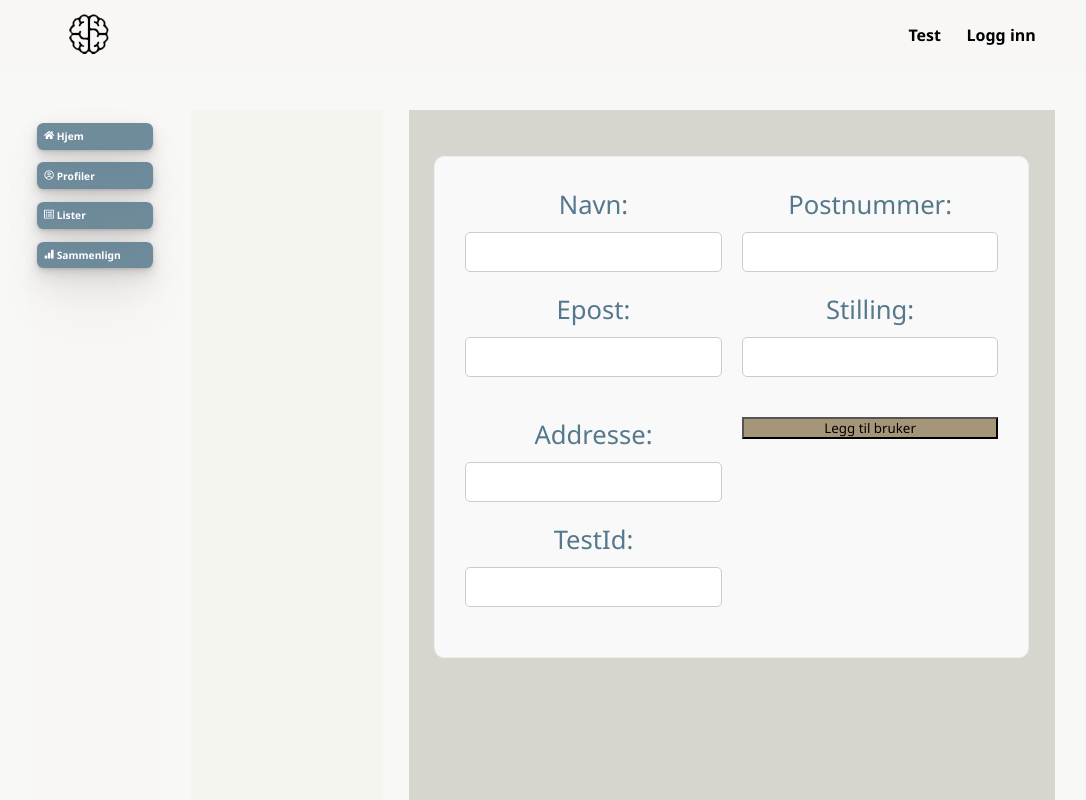
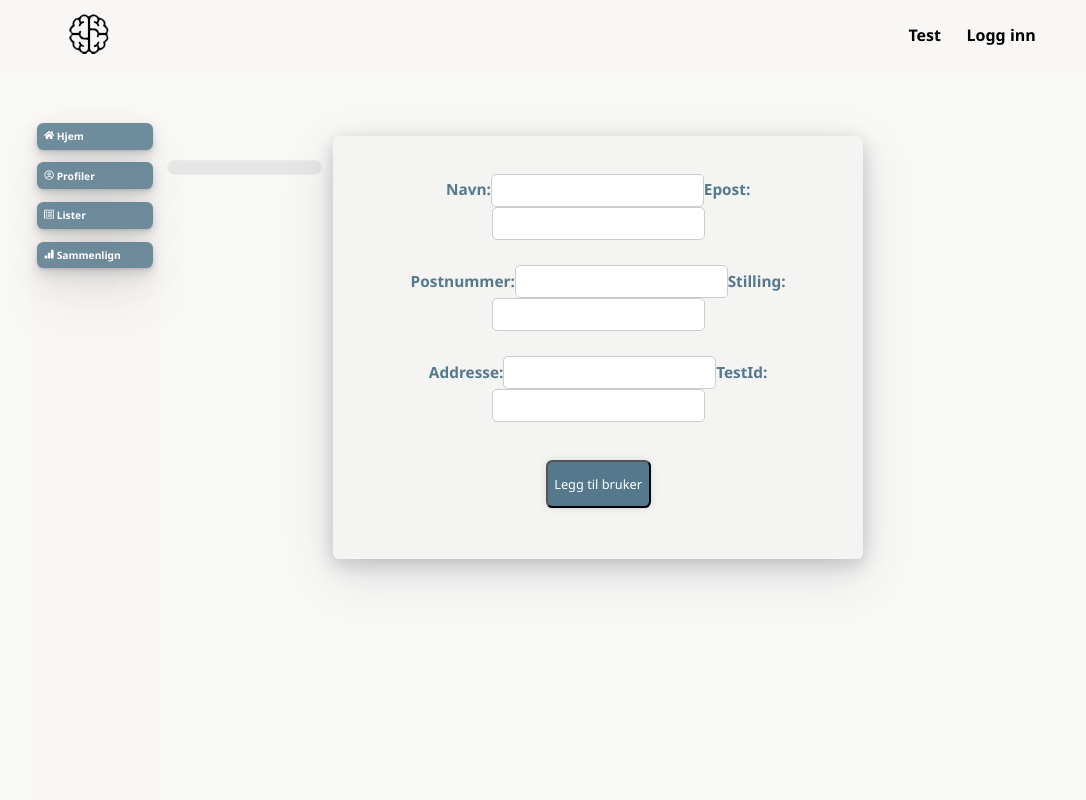
Before and after one commit to JHTgh/App2000-gruppe07, a Next.js app: page /dashboard/profiler in a window 1280 px wide. Shown: the top 800 px of the page, without its empty margins (97-1183 px from the left). Built offline with nearby package versions, Linux system fonts and the light colour scheme; no server answers; the database is empty.

Commit message:
endringer

```diff
--- a/app/components/ansattForm.js
+++ b/app/components/ansattForm.js
@@ -6,6 +6,7 @@ import { leggTilAnsatt } from '../api/profil/ansatt/leggTilAnsatt';
 import { hentTestTilDatabase } from '../api/big5/hentTestTilDatabase';
 import styles from './page.module.css';
 
+/* -- Kode skrevet av Marte -- */
 export default function AnsattForm ({ bedriftId })  {
   const [employeeData, setEmployeeData] = useState({
     name: '',
@@ -68,14 +69,10 @@ export default function AnsattForm ({ bedriftId })  {
         <input className={styles.ansattInput} type="text" id="name" value={employeeData.name} onChange={handleChange}/>
         <label className={styles.ansattLabel} htmlFor="email" >Epost:</label>
         <input className={styles.ansattInput} type="email" id="email" value={employeeData.email} onChange={handleChange}/>
-      </div>
-      <div className= {styles.ansattContainer}>
         <label className={styles.ansattLabel} htmlFor="postnummer">Postnummer:</label>
         <input className={styles.ansattInput} type="text" id="postnummer" value={employeeData.postnummer} onChange={handleChange}/>
         <label className={styles.ansattLabel} htmlFor="jobbtittel">Stilling:</label>
         <input className={styles.ansattInput} type="text" id="jobbtittel" value={employeeData.stilling} onChange={handleChange}/>
-      </div>
-      <div className= {styles.ansattContainer}>
         <label className={styles.ansattLabel} htmlFor="address" >Addresse:</label>
         <input className={styles.ansattInput} type="text" id="address" value={employeeData.address} onChange={handleChange}/>
         <label className={styles.ansattLabel} htmlFor="testId">TestId:</label>
--- a/app/components/page.module.css
+++ b/app/components/page.module.css
@@ -236,28 +236,42 @@
   color: #A69679;
 }
 .ansattForm {
-  display: grid;
-  grid-template-columns: 1fr 1fr;
-  gap: 20px;
-  margin-top: 20px;
-  padding: 30px;
-  border: 1px solid #eee;
-  border-radius: 10px;
-  background-color: #f9f9f9;
+  display: flex;
+  flex-direction: column;
+
+
+  gap: 2vw;
+  padding: 1vw;
+  font-size: 1.2vw;
+  font-weight: 600;
 }
+/*
 .ansattContainer {
   display: flex;
-  flex-direction: column;
+  flex-direction: row;
+  justify-content: space-between;
+  align-items: center;
+  width: 40vw;
 }
+*/
 .ansattLabel {
-  margin-bottom: 10px;
+  margin-bottom: 1vw;
 }
 .leggTilKnapp {
-  background-color: #A69679;
+  background-color: #55788C;
+  color: white;
+  padding-right: 0.5vw;
+  padding-left: 0.5vw;
+  padding-top: 1vw;
+  padding-bottom: 1vw;
+  font-size: 1vw;
+  margin: 1vw;
+  margin-top: 1vw;
+  border-radius: 0.5vw;
+  box-shadow: rgba(17, 17, 26, 0.05) 0px 1px 0px, rgba(17, 17, 26, 0.1) 0px 0px 8px;
 }
 .ansattInput {
-  padding: 10px;
+  padding: 0.5vw;
   border-radius: 5px;
   border: 1px solid #ccc;
-  margin-bottom: 20px;
 }
--- a/app/dashboard/profiler/page.module.css
+++ b/app/dashboard/profiler/page.module.css
@@ -1,25 +1,34 @@
 .flexcontainer{
     display: flex;
     flex-direction: row;
-    justify-content: center;
     align-items: center;
-    height: 100vh;
 }
 .liste{
     flex-grow: 0;
     width: 15vw;
-    height: 100vh;
-    background-color: #f5f5ef;
+    max-width: auto;
+    background-color: #cbcbcb65;
+    margin-left: 0.2vw;
     list-style: none;
-    margin: 1em;
-    padding: 1em;
     text-align: center;
+    box-shadow: rgba(0, 0, 0, 0.05) 0px 0px 0px 1px;
+    border-radius: 0.5vw;
+    align-self: self-start;
+    height: auto;
+    margin-top: 4vw;
+    padding: 0.5vw;
+    font-size: 1.2vw;
 }
 .content{
     flex-grow: 1;
-    width: 50vw;
-    height: 100vh;
-    background-color: #D6D6CE;
+    background-color: #cdcbcb1a;
+    list-style: none;
+    margin-top: 2vw;
+    padding: 1em;
     text-align: center;
-    padding: 1em;
+    align-items: center;
+    border-radius: 0.5vw;
+    margin-left: 1vw;
+    margin-right: 15vw;
+    box-shadow: rgba(17, 17, 26, 0.1) 0px 4px 16px, rgba(17, 17, 26, 0.1) 0px 8px 24px, rgba(17, 17, 26, 0.1) 0px 16px 56px;
 }
```
